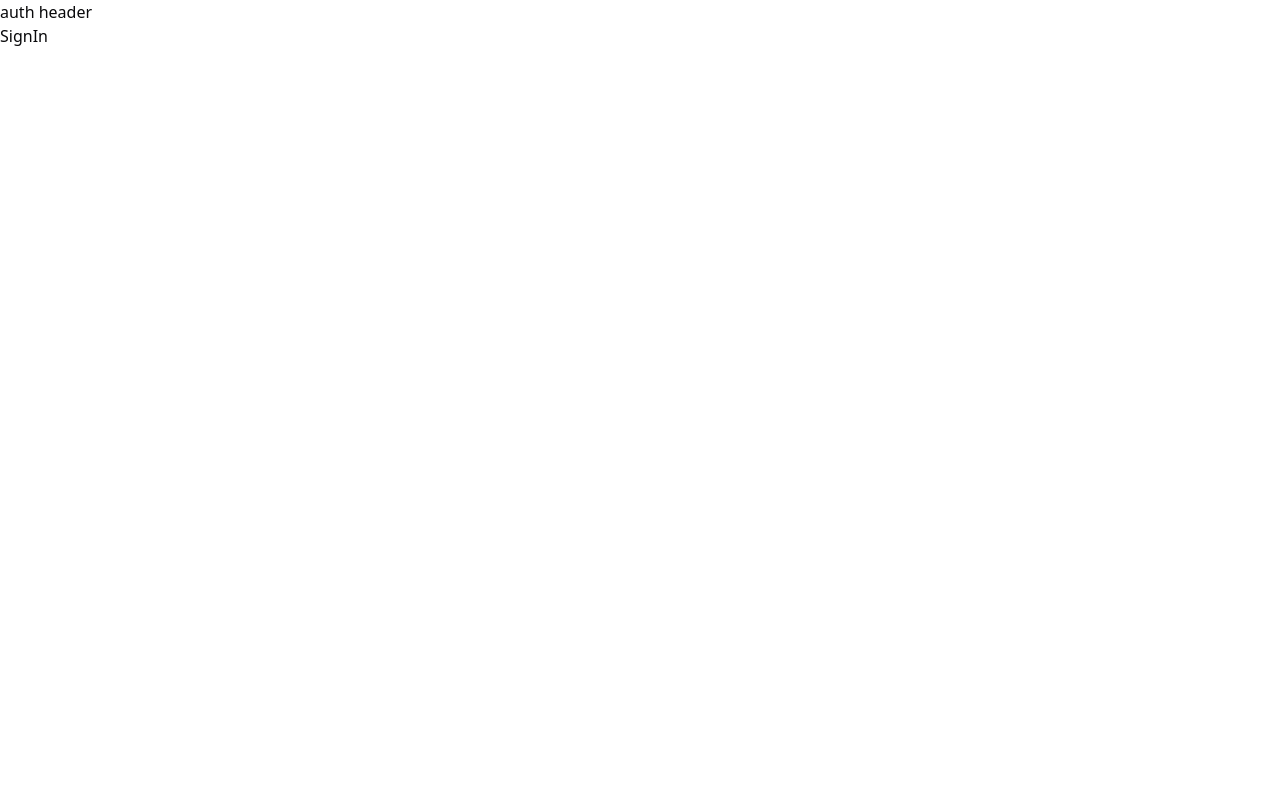
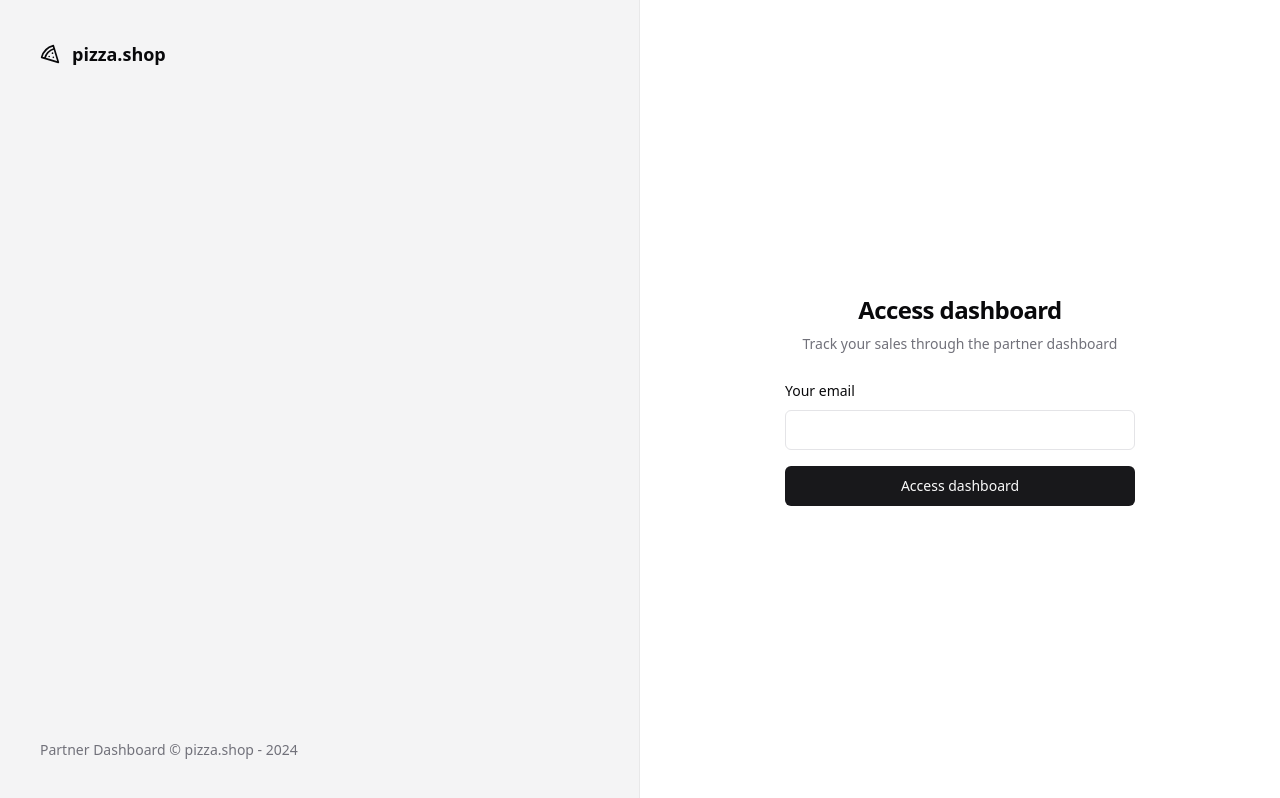
Before and after one commit to lucastenani/pizza.shop, a React (Vite) app: page /sign-in in a window 1280 px wide. Built offline with nearby package versions, Linux system fonts and the light colour scheme.

Commit message:
Style login component

```diff
--- a/package.json
+++ b/package.json
@@ -10,6 +10,7 @@
     "preview": "vite preview"
   },
   "dependencies": {
+    "@radix-ui/react-label": "^2.0.2",
     "@radix-ui/react-slot": "^1.0.2",
     "class-variance-authority": "^0.7.0",
     "clsx": "^2.1.0",
--- /dev/null
+++ b/src/components/ui/input.tsx
@@ -0,0 +1,25 @@
+import * as React from 'react'
+
+import { cn } from '@/lib/utils'
+
+export interface InputProps
+  extends React.InputHTMLAttributes<HTMLInputElement> {}
+
+const Input = React.forwardRef<HTMLInputElement, InputProps>(
+  ({ className, type, ...props }, ref) => {
+    return (
+      <input
+        type={type}
+        className={cn(
+          'flex h-10 w-full rounded-md border border-input bg-background px-3 py-2 text-sm ring-offset-background file:border-0 file:bg-transparent file:text-sm file:font-medium placeholder:text-muted-foreground focus-visible:outline-none focus-visible:ring-2 focus-visible:ring-ring focus-visible:ring-offset-2 disabled:cursor-not-allowed disabled:opacity-50',
+          className,
+        )}
+        ref={ref}
+        {...props}
+      />
+    )
+  },
+)
+Input.displayName = 'Input'
+
+export { Input }
--- /dev/null
+++ b/src/components/ui/label.tsx
@@ -0,0 +1,24 @@
+import * as LabelPrimitive from '@radix-ui/react-label'
+import { cva, type VariantProps } from 'class-variance-authority'
+import * as React from 'react'
+
+import { cn } from '@/lib/utils'
+
+const labelVariants = cva(
+  'text-sm font-medium leading-none peer-disabled:cursor-not-allowed peer-disabled:opacity-70',
+)
+
+const Label = React.forwardRef<
+  React.ElementRef<typeof LabelPrimitive.Root>,
+  React.ComponentPropsWithoutRef<typeof LabelPrimitive.Root> &
+    VariantProps<typeof labelVariants>
+>(({ className, ...props }, ref) => (
+  <LabelPrimitive.Root
+    ref={ref}
+    className={cn(labelVariants(), className)}
+    {...props}
+  />
+))
+Label.displayName = LabelPrimitive.Root.displayName
+
+export { Label }
--- a/src/pages/_layouts/auth.tsx
+++ b/src/pages/_layouts/auth.tsx
@@ -1,10 +1,19 @@
+import { Pizza } from 'lucide-react'
 import { Outlet } from 'react-router-dom'
 
 export function AuthLayout() {
   return (
-    <div>
-      <header>auth header</header>
-      <main>
+    <div className="grid min-h-screen grid-cols-2">
+      <div className="flex h-full flex-col justify-between border-r border-foreground/5 bg-muted p-10 text-muted-foreground">
+        <header className="flex items-center gap-3 text-lg text-foreground">
+          <Pizza className="h-5 w-5" />
+          <h2 className="font-semibold">pizza.shop</h2>
+        </header>
+        <footer className="text-sm">
+          Partner Dashboard &copy; pizza.shop - {new Date().getFullYear()}
+        </footer>
+      </div>
+      <main className="flex flex-col items-center justify-center">
         <Outlet />
       </main>
     </div>
--- a/src/pages/auth/sign-in.tsx
+++ b/src/pages/auth/sign-in.tsx
@@ -1,10 +1,32 @@
 import { Helmet } from 'react-helmet-async'
+
+import { Button } from '@/components/ui/button'
+import { Input } from '@/components/ui/input'
+import { Label } from '@/components/ui/label'
 
 export function SignIn() {
   return (
     <>
       <Helmet title="Login" />
-      <h1>SignIn</h1>
+      <div className="p-8">
+        <div className="flex w-[350px] flex-col justify-center gap-6">
+          <div className="flex flex-col gap-2 text-center">
+            <h1 className="text-2xl font-semibold tracking-tight">
+              Access dashboard
+            </h1>
+            <p className="text-sm text-muted-foreground">
+              Track your sales through the partner dashboard
+            </p>
+          </div>
+          <form className="flex flex-col gap-4">
+            <div className="space-y-2">
+              <Label htmlFor="email">Your email</Label>
+              <Input id="email" type="email" />
+            </div>
+            <Button type="submit">Access dashboard</Button>
+          </form>
+        </div>
+      </div>
     </>
   )
 }
```
Also changed, not shown: 1 other file (tests, documents, lock files or other folders).
